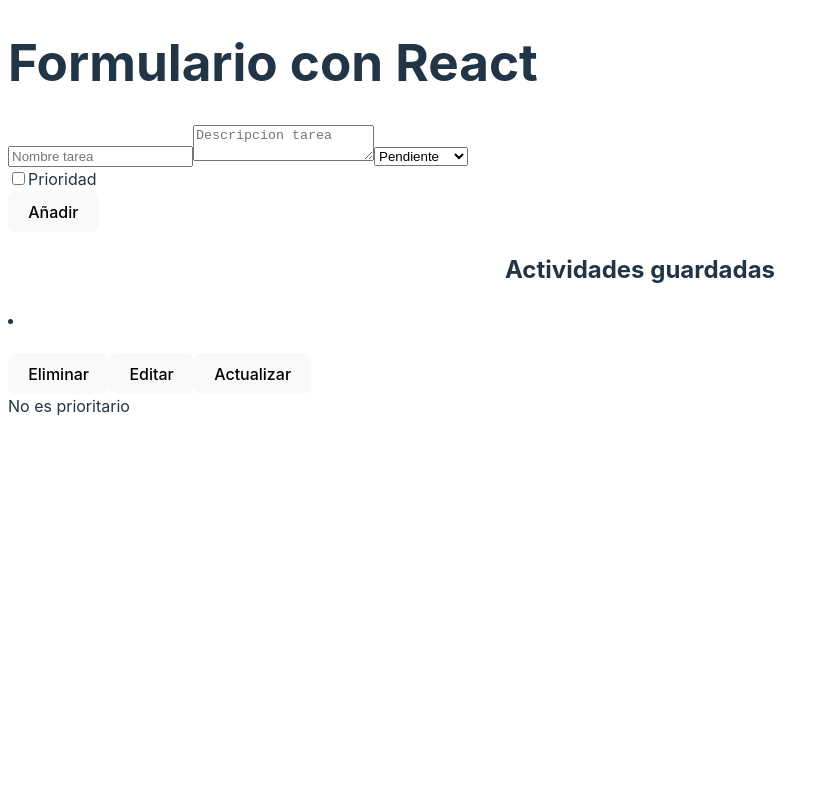
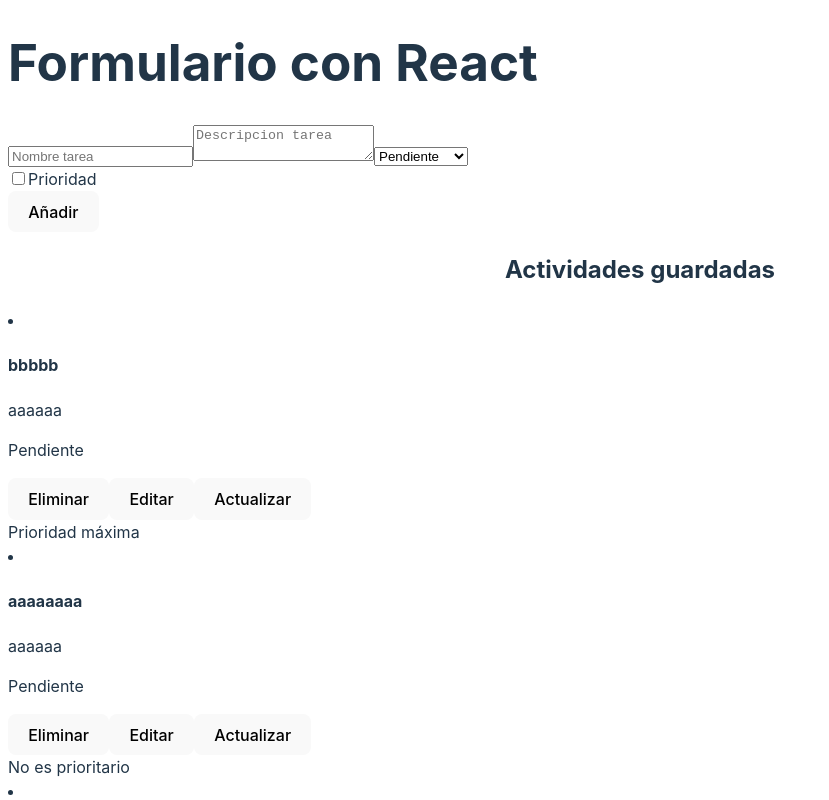
Before and after one commit to DanielSaborido/2-DAW, a React app in the folder DWECliente/practica react/vite-project/: page / in a window 1280 px wide. Shown: the top 800 px of the page, without its empty margins (0-829 px from the left). Built offline with nearby package versions, Linux system fonts and the light colour scheme; the HTML template or start-up script is replaced by a standard one.

Commit message:
implementacion de las funcionalidades solicitadas

```diff
--- a/DWECliente/practica react/vite-project/src/App.jsx
+++ b/DWECliente/practica react/vite-project/src/App.jsx
@@ -29,19 +29,19 @@
 
 /* const actividades = JSON.parse(localStorage.getItem("Actividades")) || [] */
 const ejemplos = [{
-  id:"111",
+  id:1,
   nombre: "aaaaaaaa",
   descripcion: "aaaaaa",
   estado: "Pendiente",
   prioridad: false
 },{
-  id:"222",
+  id:2,
   nombre: "ccc",
   descripcion: "aaaaaa",
   estado: "Completado",
   prioridad: false
 },{
-  id:"3333",
+  id:3,
   nombre: "bbbbb",
   descripcion: "aaaaaa",
   estado: "Pendiente",
@@ -51,10 +51,11 @@
 function App() {
   /*let userLogged = true
   const array = [1,2,3,4,5,6,7,8,9]*/
-  const [listaActividades, setListaActividades] = useState([ejemplos])
+  const [listaActividades, setListaActividades] = useState(ejemplos)
   const addTarea = todo =>{
     setListaActividades([...listaActividades, todo]);
   }
+  const [tareaEditando, setTareaEditando] = useState(null)
 
   const deleteTarea = id =>{
     const newArray = listaActividades.filter((todo) => todo.id !== id)
@@ -71,6 +72,22 @@
     setListaActividades(newArray);
   }
 
+  const editTarea = (id) => {
+    const tareaEditar = listaActividades.find((todo) => todo.id === id);
+    setTareaEditando(tareaEditar);
+  };
+
+  const actualizarTareaEditada = (id, updatedTarea) => {
+    const updatedList = listaActividades.map((todo) => {
+      if (todo.id === id) {
+        return { ...todo, ...updatedTarea };
+      }
+      return todo;
+    });
+    setListaActividades(updatedList);
+    setTareaEditando(null);
+  }
+
   return (
     <>
       {/*{
@@ -82,8 +99,8 @@
       <Button />
       <Parrafo text = "Hola"/>*/}
       <div className='container'>
-        <FormControlado tareas={addTarea}/>
-        <Actividades actividades={listaActividades} eliminar={deleteTarea} actualizar={updateTarea}/>
+        <FormControlado tareas={addTarea} tareaEditando={tareaEditando} actualizarTareaEditada={actualizarTareaEditada}/>
+        <Actividades actividades={listaActividades} eliminar={deleteTarea} actualizar={updateTarea} editar={editTarea}/>
       </div>
     </>
   )
--- a/DWECliente/practica react/vite-project/src/Tarea.jsx
+++ b/DWECliente/practica react/vite-project/src/Tarea.jsx
@@ -1,4 +1,4 @@
-const Tarea = ({actividad, deleteTarea, updateTarea}) =>{
+const Tarea = ({actividad, deleteTarea, updateTarea, editTarea}) =>{
     const {id, nombre, descripcion, prioridad, estado} = actividad
 
     return (
@@ -10,11 +10,11 @@
                     <p>{estado}</p>
                     <div className="d-flex">
                         <button className="btn btn-sm btn-danger mr-2" onClick={() => deleteTarea(id)}>Eliminar</button>
-                        <button className="btn btn-sm btn-warning mr-2">Editar</button>
+                        <button className="btn btn-sm btn-primary mr-2" onClick={() => editTarea(id)}>Editar</button>
                         <button className="btn btn-sm btn-primary" onClick={() => updateTarea(id)}>Actualizar</button>
                     </div>
                 </div>
-                <span className="badge badge-success">{prioridad ? 'Prioridad máxima' : 'No es prioritario'}</span>
+                <span className={prioridad ? 'badge badge-success' : 'badge badge-warning'}>{prioridad ? 'Prioridad máxima' : 'No es prioritario'}</span>
             </div>
         </li>
     )
--- a/DWECliente/practica react/vite-project/src/actividades.jsx
+++ b/DWECliente/practica react/vite-project/src/actividades.jsx
@@ -1,13 +1,28 @@
 import Tarea from './Tarea.jsx'
 
-const Actividades = ({actividades, deleteTarea, updateTarea}) =>{
+const Actividades = ({actividades, deleteTarea, updateTarea, editTarea}) =>{
+    const ordenarTareas = (a, b) => {
+        if (a.prioridad !== b.prioridad) {
+            return b.prioridad - a.prioridad
+        } else {
+            const estados = {
+                Pendiente: 0,
+                Procesando: 1,
+                Completado: 2
+            }
+            return estados[a.estado] - estados[b.estado]
+        }
+    }
+
+    const tareasOrdenadas = [...actividades].sort(ordenarTareas)
+
     return(
         <>
-            {actividades.length > 0 ? (
+            {tareasOrdenadas.length > 0 ? (
                 <>
                     <h2 className="mt-2 text-center">Actividades guardadas</h2>
-                    {actividades.map((actividad) => (
-                        <Tarea key={actividad.id} actividad={actividad} eliminar={deleteTarea} actualizar={updateTarea}/>
+                    {tareasOrdenadas.map((actividad) => (
+                        <Tarea key={actividad.id} actividad={actividad} eliminar={deleteTarea} actualizar={updateTarea} editar={editTarea}/>
                     ))}
                 </>
             ) : (<h2 className="mt-2 text-center">No hay actividades</h2>)}
--- a/DWECliente/practica react/vite-project/src/formulario controlado.jsx
+++ b/DWECliente/practica react/vite-project/src/formulario controlado.jsx
@@ -1,26 +1,39 @@
-import { useState } from "react"
+import { useState,useEffect } from "react"
+import Swal from "sweetalert2"
 
-const FormControlado = ({addTarea}) => {
+const FormControlado = ({addTarea, tareaEditando, actualizarTareaEditada}) => {
     const [todo, setTodo] = useState({
-            id:"",
             nombre: "",
             descripcion: "",
             estado: "Pendiente",
             prioridad: false
         })
 
-    const {id, nombre, descripcion, estado, prioridad} = todo
+    const {nombre, descripcion, estado, prioridad} = todo
+    useEffect(() => {
+        if (tareaEditando) {
+          setTodo(tareaEditando);
+        }
+      }, [tareaEditando])
 
     const handleSubmit = e => {
         e.preventDefault()
         if (nombre.trim() === "" || descripcion.trim() === "") {
-            return
+            return Swal.fire({
+                icon: "error",
+                title: "Oops...",
+                text: "Algo va mal...!",
+              });
         }
-        addTarea({
-            ...todo,
-            id: Date.now(),
-            estado: estado==="Completado"
-        })
+        if (tareaEditando) {
+            actualizarTareaEditada(todo.id, todo)
+          } else {
+            addTarea({
+              ...todo,
+              id: Date.now(),
+              estado: estado === "Completado"
+            });
+          }
     }
 
     const handleChange = e => {
```
